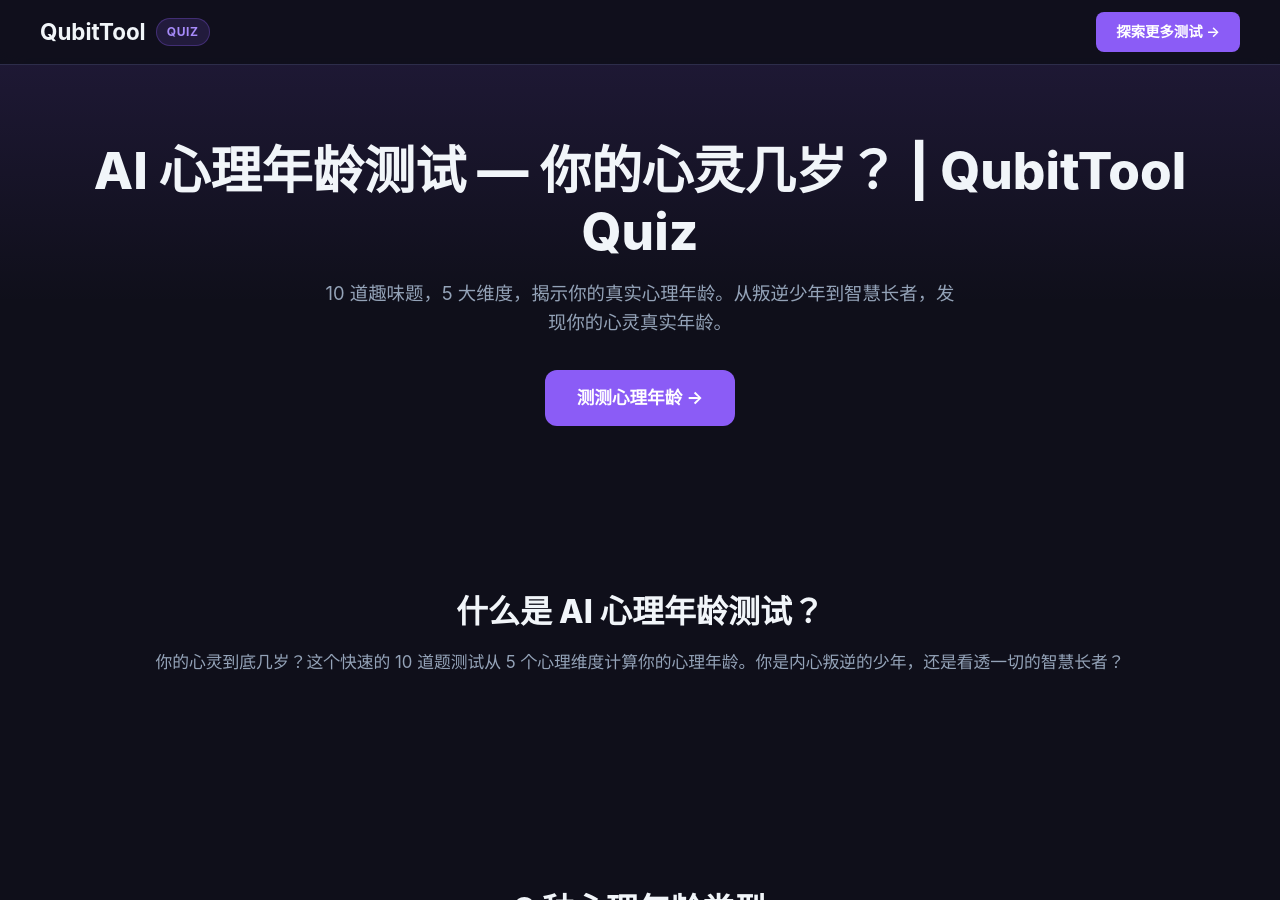
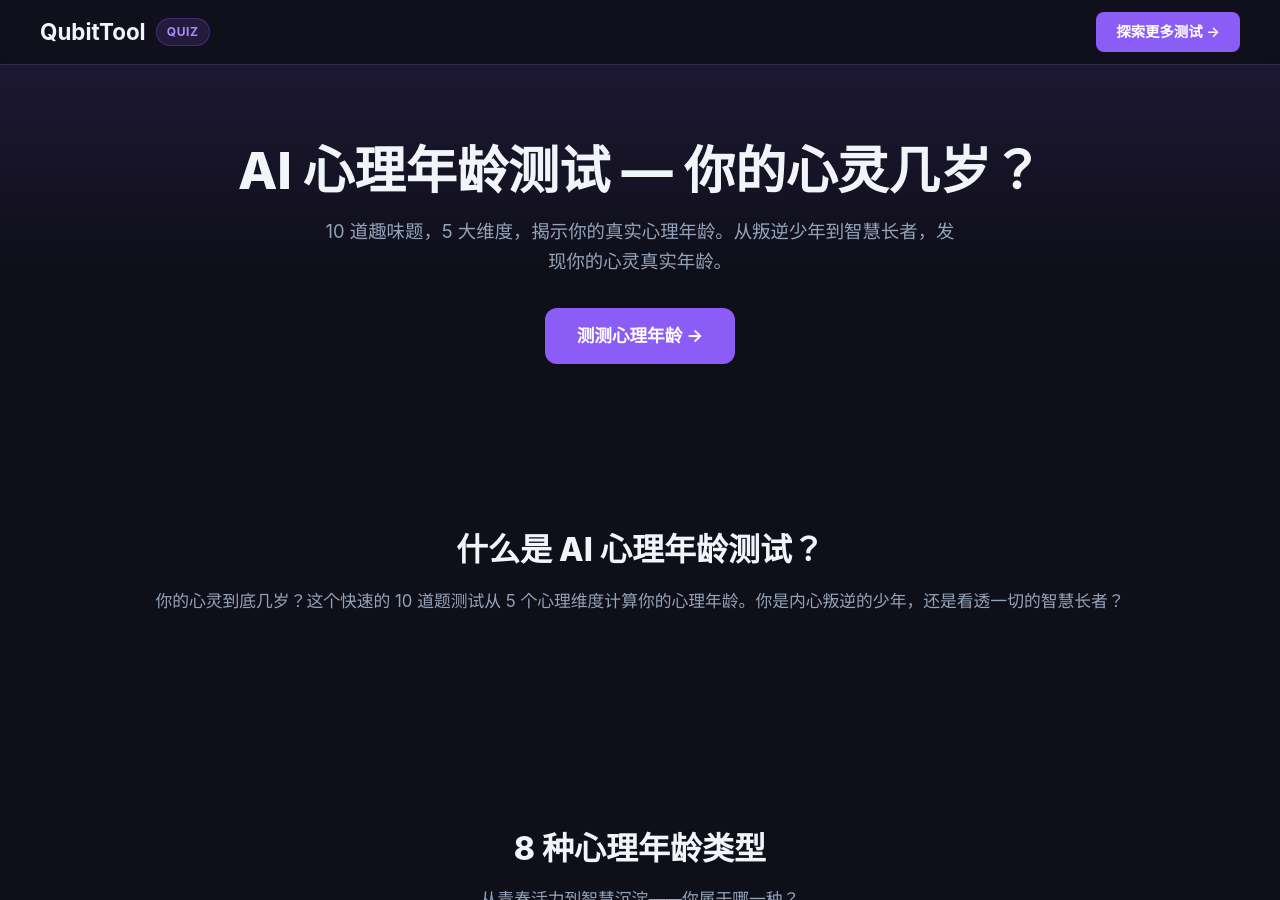
Before and after one commit to qubittool/quiz, a Jekyll site: the page built from mental-age.html, in a window 1280 px wide and 900 px high. Built offline with Jekyll 4.4.1, drawn with Linux system fonts in a browser that asks for light colours.

Commit message:
style: localize README, config and page titles to Chinese
Change-Id: I41b4ecf4d79b2ee56cd5b319c0723cd234110556

```diff
--- a/_config.yml
+++ b/_config.yml
@@ -1,6 +1,6 @@
 theme: jekyll-theme-cayman
-title: "QubitTool Quiz - Fun Personality Tests & AI Quizzes"
-description: "Discover your personality type with our fun quizzes. SBTI 27 Personality Types, 16 Tech Personality Test, AI Mental Age, Humanity Index & Workplace Animal Persona."
+title: "QubitTool Quiz - 趣味人格测试与 AI 测验"
+description: "探索你的人格类型，趣味科学测试合集。SBTI 27型人格测试、16型技术人格、AI 心理年龄、人类指数与职场动物人格。免费、即时出结果、无需登录。"
 baseurl: /quiz
 url: "https://qubittool.github.io"
 author: "QubitTool"
--- a/humanity.html
+++ b/humanity.html
@@ -1,6 +1,6 @@
 ---
 layout: default
-title: "人类指数测试 — AI 时代你还是人类吗？ | QubitTool Quiz"
+title: "人类指数测试 — AI 时代你还是人类吗？"
 description: "15 道趣味题，3 大维度，测试你在 AI 时代的人类指数。从硅基内核到纯粹人类，你在哪个位置？"
 hero_cta_url: "https://qubittool.com/zh/quiz/humanity"
 hero_cta_text: "测测人类指数 →"
--- a/mental-age.html
+++ b/mental-age.html
@@ -1,6 +1,6 @@
 ---
 layout: default
-title: "AI 心理年龄测试 — 你的心灵几岁？ | QubitTool Quiz"
+title: "AI 心理年龄测试 — 你的心灵几岁？"
 description: "10 道趣味题，5 大维度，揭示你的真实心理年龄。从叛逆少年到智慧长者，发现你的心灵真实年龄。"
 hero_cta_url: "https://qubittool.com/zh/quiz/mental-age"
 hero_cta_text: "测测心理年龄 →"
--- a/personality16.html
+++ b/personality16.html
@@ -1,6 +1,6 @@
 ---
 layout: default
-title: "MBTI 16 型人格测试 — 技术人格画像 | QubitTool Quiz"
+title: "MBTI 16 型人格测试 — 技术人格画像"
 description: "基于 MBTI 理论的 16 型技术人格测试。60 道题，4 大维度，发现你是 INTJ、ENFP 还是其他类型。免费测试。"
 hero_cta_url: "https://qubittool.com/zh/quiz/personality16"
 hero_cta_text: "开始测试 →"
--- a/sbti.html
+++ b/sbti.html
@@ -1,6 +1,6 @@
 ---
 layout: default
-title: "SBTI 性格测试 — 27 种独特人格类型 | QubitTool Quiz"
+title: "SBTI 性格测试 — 27 种独特人格类型"
 description: "SBTI 性格测试：32 道趣味行为题，15 个维度，27 种独特人格类型。免费测试，即测即出结果。"
 hero_cta_url: "https://qubittool.com/zh/quiz/sbti"
 hero_cta_text: "开始 SBTI 测试 →"
--- a/workplace-animal.html
+++ b/workplace-animal.html
@@ -1,6 +1,6 @@
 ---
 layout: default
-title: "职场动物人格 — 你是哪种办公室动物？ | QubitTool Quiz"
+title: "职场动物人格 — 你是哪种办公室动物？"
 description: "15 道题发现你的职场动物人格。你是策略型狐狸、忠诚金毛、独立猫咪，还是其他 8 种动物之一？"
 hero_cta_url: "https://qubittool.com/zh/quiz/workplace-animal"
 hero_cta_text: "发现你的职场动物 →"
```
Also changed, not shown: README.md.
